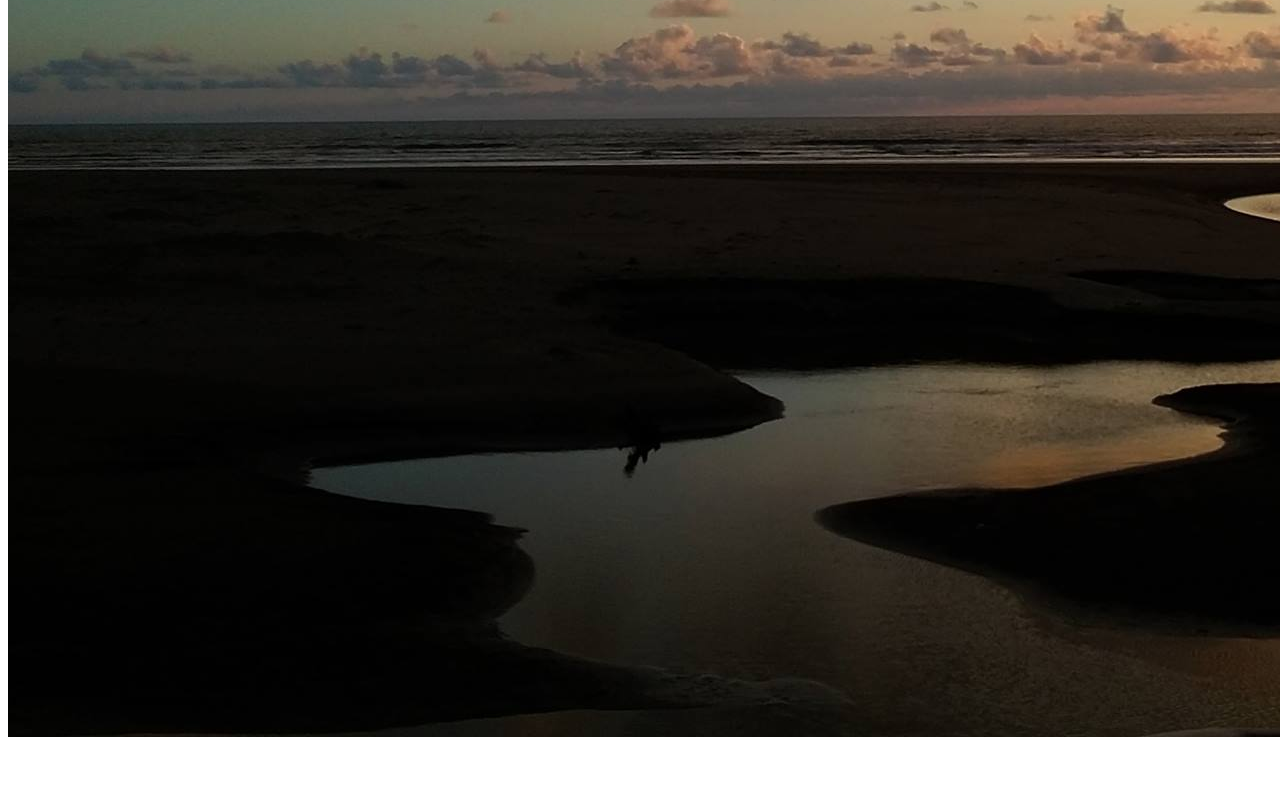
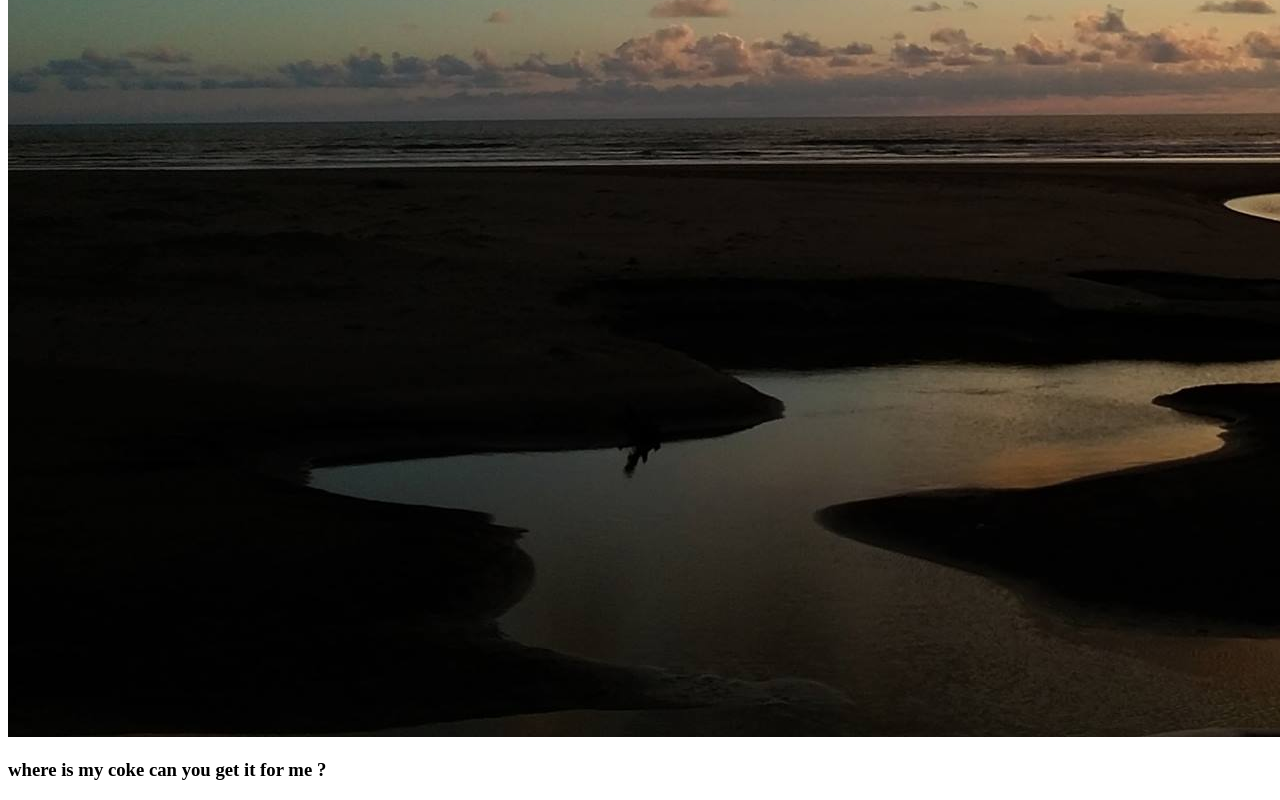
Before and after one commit to alfred-pithu/my-third-repo, a plain HTML site: page index.html in a window 1280 px wide. Shown: the part 954-1754 px from the top of the page. Before the commit the page ends 1703 px from the top, so only its background shows below. Drawn offline with Linux system fonts and the light colour scheme.

Commit message:
conflict experiment

```diff
--- a/index.html
+++ b/index.html
@@ -12,5 +12,7 @@
    <p>peragraph</p>
    <img src="sample.jpg" alt="ariana">
 
+   <h3>where is my coke  can you get it for me ?</h3>
+
 </body>
 </html>
```
